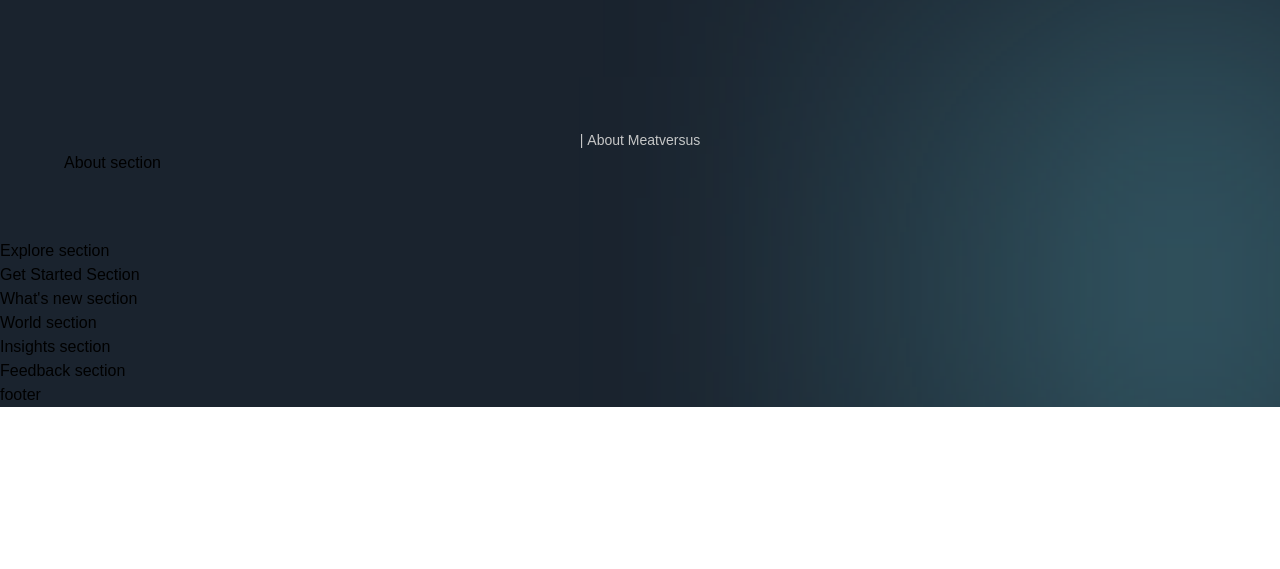
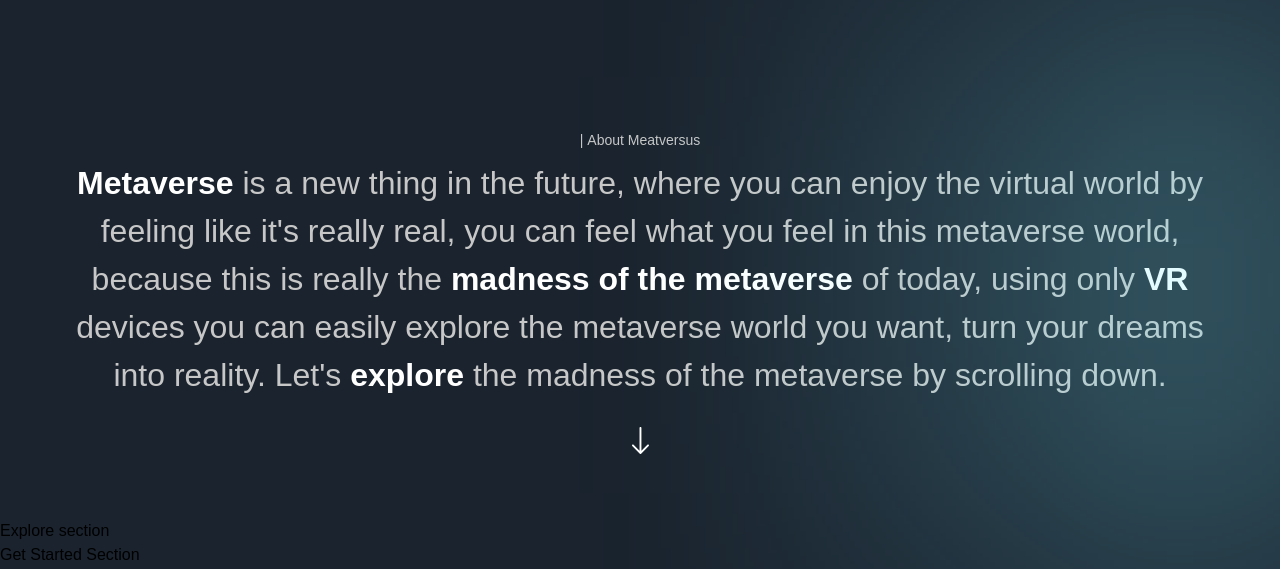
Before and after one commit to mackmraz/Tailwinds-Website, a Next.js app: page / in a window 1280 px wide. Shown: the part 1196-1765 px from the top of the page. Before the commit the page ends 1603 px from the top, so only its background shows below. Built offline with nearby package versions, Linux system fonts and the light colour scheme; a web font is replaced by a local one.

Commit message:
Finalizes About Section

```diff
--- a/sections/About.jsx
+++ b/sections/About.jsx
@@ -17,8 +17,21 @@
     className={`${styles.innerWidth} mx-auto ${styles.flexCenter} flex-col`}
     >
       <TypingText title="| About Meatversus" textStyles="text-center" />
+      <motion.p
+        variants={fadeIn('up', 'tween', 0.2, 1)}
+        className="mt-[8px] font-normal sm:text-[32px] text-[20px] text-center text-secondary-white"
+      >
+        <span className="font-extrabold text-white">Metaverse</span> is a new thing in the future, where you can enjoy the virtual world by feeling like it's really real, you can feel what you feel in this metaverse world, because this is really the <span className="font-extrabold text-white">madness of the metaverse</span> of today, using only <span className="font-extrabold text-white">VR</span> devices you can easily explore the metaverse world you want, turn your dreams into reality. Let's <span className="font-extrabold text-white">explore</span> the madness of the metaverse by scrolling down.
+      </motion.p>
+      <motion.img
+        variants={fadeIn('up', 'tween', 0.3, 0)}
+        src="/arrow-down.svg"
+        alt="arrow down"
+        className="w-[18px] h-[28px] object-contain mt-[28px]"
+      >
+
+      </motion.img>
     </motion.div>
-    About section
   </section>
 );
 
```
